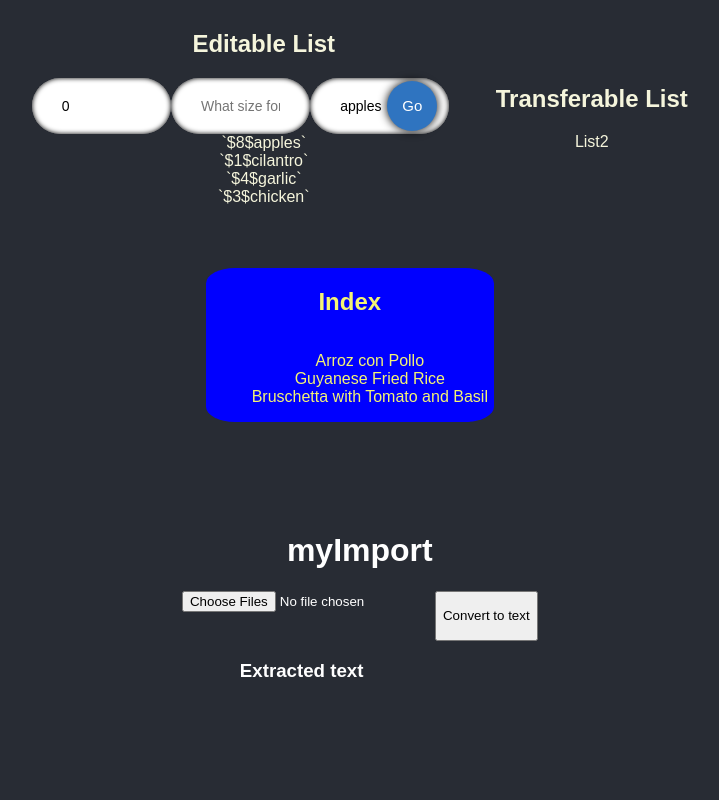
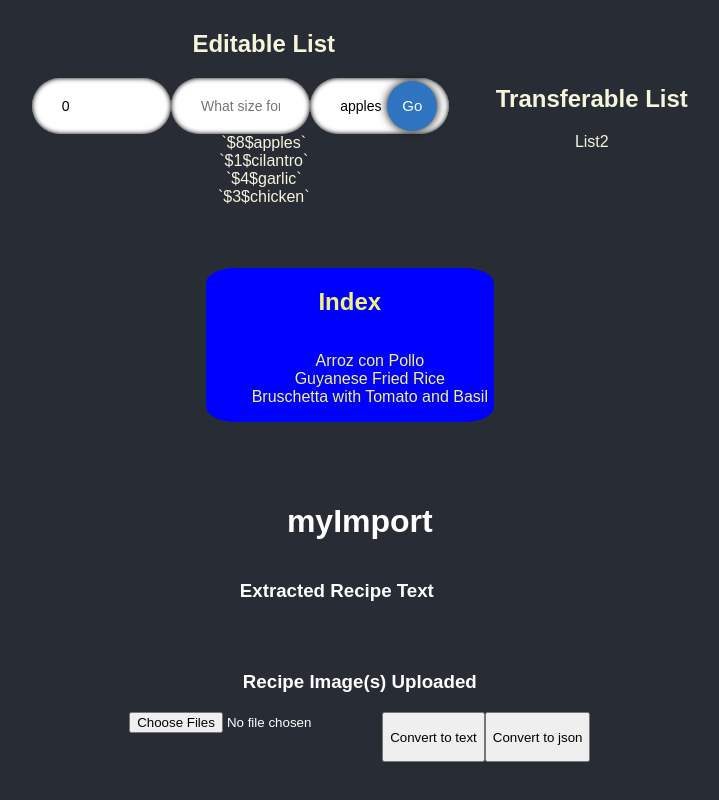
Before and after one commit to larsm2v2/gemini-react-typescript-souschef, a React (Create React App) app in the folder client/: page / in a window 1280 px wide. Shown: the part 625-1425 px from the top of the page, without its empty margins (293-1012 px from the left). Built offline with nearby package versions, Linux system fonts and the light colour scheme.

Commit message:
convert to json button

```diff
--- a/client/src/components/OCR/OCR.tsx
+++ b/client/src/components/OCR/OCR.tsx
@@ -7,6 +7,7 @@ const OCR = () => {
 	const [images, setImages] = useState<string[]>([])
 	const [extractedText, setExtractedText] = useState("")
 	const [isLoading, setIsLoading] = useState(false)
+	const [isLoadingGemini, setIsLoadingGemini] = useState(false)
 	const canvasRefs = useRef<(HTMLCanvasElement | null)[]>([])
 	const imageRefs = useRef<(HTMLImageElement | null)[]>([])
 
@@ -98,17 +99,28 @@ const OCR = () => {
 		}
 	}
 
+	const handleGemini = async () => {
+		console.log("Tell Gemini to convert to json")
+		return "Tell Gemini to convert"
+	}
+
 	return (
 		<div className="OCR-container">
 			<h1>myImport</h1>
+			<div className="img-text">
+				<h3>Extracted Recipe Text</h3>
+				<div className="rendered_text">
+					<p className="wrapthistext">{extractedText}</p>
+				</div>
+			</div>
 			<div className="img-container">
+				<h3>{"Recipe Image(s) Uploaded"}</h3>
 				{images.map((image, index) => (
 					<div
 						className="img-upload"
 						key={index}
 						id={`img-upload-${index}`}
 					>
-						<h3>Actual Image Uploaded</h3>
 						<img
 							className="OCR-image"
 							width={600}
@@ -125,12 +137,9 @@ const OCR = () => {
 				<button onClick={handleClick} style={{ height: 50 }}>
 					{isLoading ? "Processing..." : "Convert to text"}
 				</button>
-			</div>
-			<div className="img-text">
-				<h3>Extracted text</h3>
-				<div className="rendered_text">
-					<p className="wrapthistext">{extractedText}</p>
-				</div>
+				<button onClick={handleGemini} style={{ height: 50 }}>
+					{isLoadingGemini ? "Processing..." : "Convert to json"}
+				</button>
 			</div>
 		</div>
 	)
```
